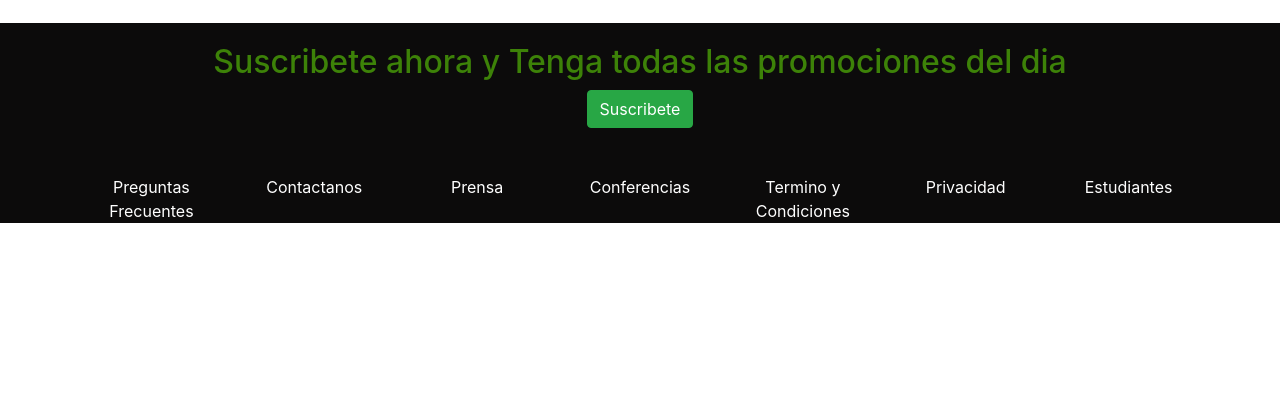
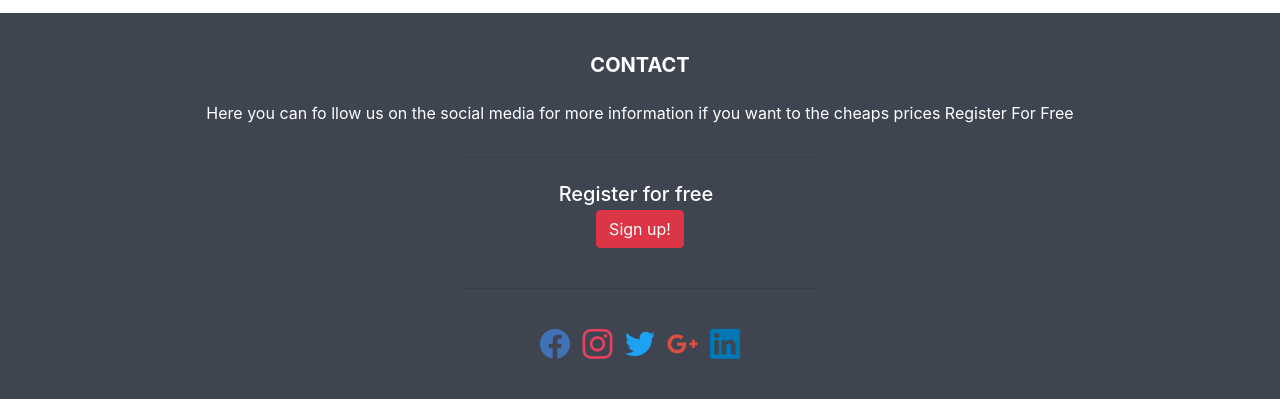
Before and after one commit to AbrahamAN/TuViaje, a plain HTML site: page index.html in a window 1280 px wide. Shown: the part 2022-2421 px from the top of the page. Before the commit the page ends 2245 px from the top, so only its background shows below. Drawn offline with nearby package versions, Linux system fonts and the light colour scheme.

Commit message:
agregando cambios bonitos

```diff
--- a/index.html
+++ b/index.html
@@ -126,7 +126,6 @@
             </div>
           </section>
           <!-- aqui termina la seccion de los precios  -->
-
           <!-- aqui comienza la seccion de AboutUs -->
               <section id="AboutUs">
                 <div class="container">
@@ -145,7 +144,7 @@
                 </div>
               </section>
           <!-- Aqui termina la seccion AboutUs -->
-          <footer id="footer"  >
+          <!-- <footer id="footer"  >
               <div class="container">
                 <div class="promotion text-center ">
                     <h2>Suscribete ahora y Tenga todas las promociones del dia </h2>
@@ -175,11 +174,82 @@
                     </div>
                 </div>
             </div>
-          </footer>
+          </footer> -->
+          <!-- Footer -->
+<footer id="footer" class="page-footer font-small stylish-color-dark pt-4">
 
-    <!-- aqui termina la seccion de los precios  -->
+    <!-- Footer Links -->
+    <div class="container text-center text-md-left">
+
+      <!-- Grid row -->
+      <div class="row">
+
+        <!-- Grid column -->
+        <div class="col-12 mx-auto">
+
+          <!-- Content -->
+          <h5 class="font-weight-bold text-uppercase mt-3 mb-4 text-center">Contact</h5>
+          <p class="text-center">Here you can fo  llow us on the social media for more information if you want to the cheaps prices Register For Free</p>
+
+        </div>
+        <!-- Grid column -->
+
+        <hr class="clearfix w-100 d-md-none">
+
+        <!-- Grid column -->
+        <div class="col-md-4 mx-auto">
 
 
+    <hr>
+
+    <!-- Call to action -->
+    <div class="row">
+      <div class="col">
+        <ul class="register list-unstyled list-inline text-center py-2">
+          <li class=" list-inline-item">
+            <h5 class="mb-1">Register for free</h5>
+          </li>
+          <li class="list-inline-item">
+            <a href="#!" class="btn btn-danger btn-rounded">Sign up!</a>
+          </li>
+        </ul>
+      </div>
+    </div>
+    <!-- Call to action -->
+
+    <hr>
+
+    <!-- Social buttons -->
+    <ul class="list-unstyled list-inline text-center">
+      <li class="list-inline-item">
+        <a class="btn-floating btn-fb mx-1">
+          <i class="icon-facebook"> </i>
+        </a>
+      </li>
+      <li class="list-inline-item">
+        <a class="btn-floating btn-tw mx-1">
+          <i class="icon-instagram"> </i>
+        </a>
+      </li>
+      <li class="list-inline-item">
+        <a class="btn-floating btn-gplus mx-1">
+          <i class="icon-twitter"> </i>
+        </a>
+      </li>
+      <li class="list-inline-item">
+        <a class="btn-floating btn-li mx-1">
+          <i class="icon-googleplus"> </i>
+        </a>
+      </li>
+      <li class="list-inline-item">
+        <a class="btn-floating btn-dribbble mx-1">
+          <i class="icon-linkedin"> </i>
+        </a>
+      </li>
+    </ul>
+    <!-- Social buttons -->
+  </footer>
+  <!-- Footer -->
     <!-- Optional JavaScript -->
     <!-- jQuery first, then Popper.js, then Bootstrap JS -->
     <script src="https://code.jquery.com/jquery-3.3.1.slim.min.js" integrity="sha384-q8i/X+965DzO0rT7abK41JStQIAqVgRVzpbzo5smXKp4YfRvH+8abtTE1Pi6jizo" crossorigin="anonymous"></script>
--- a/style.css
+++ b/style.css
@@ -1,10 +1,10 @@
 @font-face {
   font-family: 'icomoon';
-    src:  url('fonts/icomoon.eot?uhi43t');
-    src:  url('fonts/icomoon.eot?uhi43t#iefix') format('embedded-opentype'),
-      url('fonts/icomoon.ttf?uhi43t') format('truetype'),
-      url('fonts/icomoon.woff?uhi43t') format('woff'),
-      url('fonts/icomoon.svg?uhi43t#icomoon') format('svg');
+  src:  url('fonts/icomoon.eot?iad5bh');
+  src:  url('fonts/icomoon.eot?iad5bh#iefix') format('embedded-opentype'),
+    url('fonts/icomoon.ttf?iad5bh') format('truetype'),
+    url('fonts/icomoon.woff?iad5bh') format('woff'),
+    url('fonts/icomoon.svg?iad5bh#icomoon') format('svg');
   font-weight: normal;
   font-style: normal;
   font-display: block;
@@ -46,7 +46,30 @@
 .icon-vacation:before {
   content: "\e900";
 }
-
+.icon-dribbble:before {
+  content: "\e901";
+  color: #ea4c89;
+}
+.icon-linkedin:before {
+  content: "\e902";
+  color: #0077b5;
+}
+.icon-twitter:before {
+  content: "\e903";
+  color: #1da1f2;
+}
+.icon-googleplus:before {
+  content: "\e904";
+  color: #dc4e41;
+}
+.icon-facebook:before {
+  content: "\e905";
+  color: #4172b8;
+}
+.icon-instagram:before {
+  content: "\e906";
+  color: #e4405f;
+}
   body, nav{
     font-family: 'Roboto Slab', serif;
   }
@@ -57,7 +80,7 @@
   }
 
   .navbar {
-      background:#0c0b0b;
+      background:#3e4551;
 
   }
 
@@ -83,7 +106,7 @@
 }
 
 #footer {
-  background:#0c0b0b;
+  background:#3e4551;
   height: auto;
   color: white;
 }
@@ -124,3 +147,14 @@
 .card {
   margin: auto;
 }
+
+
+.list-unstyled li a i{
+font-size: 30px;
+color: white;
+display: flex;
+}
+
+.register {
+display: grid;
+}
```
Also changed, not shown: fonts/icomoon.ttf, fonts/icomoon.woff, 2 other files. Lines whose indentation alone changed are shown as unchanged.
